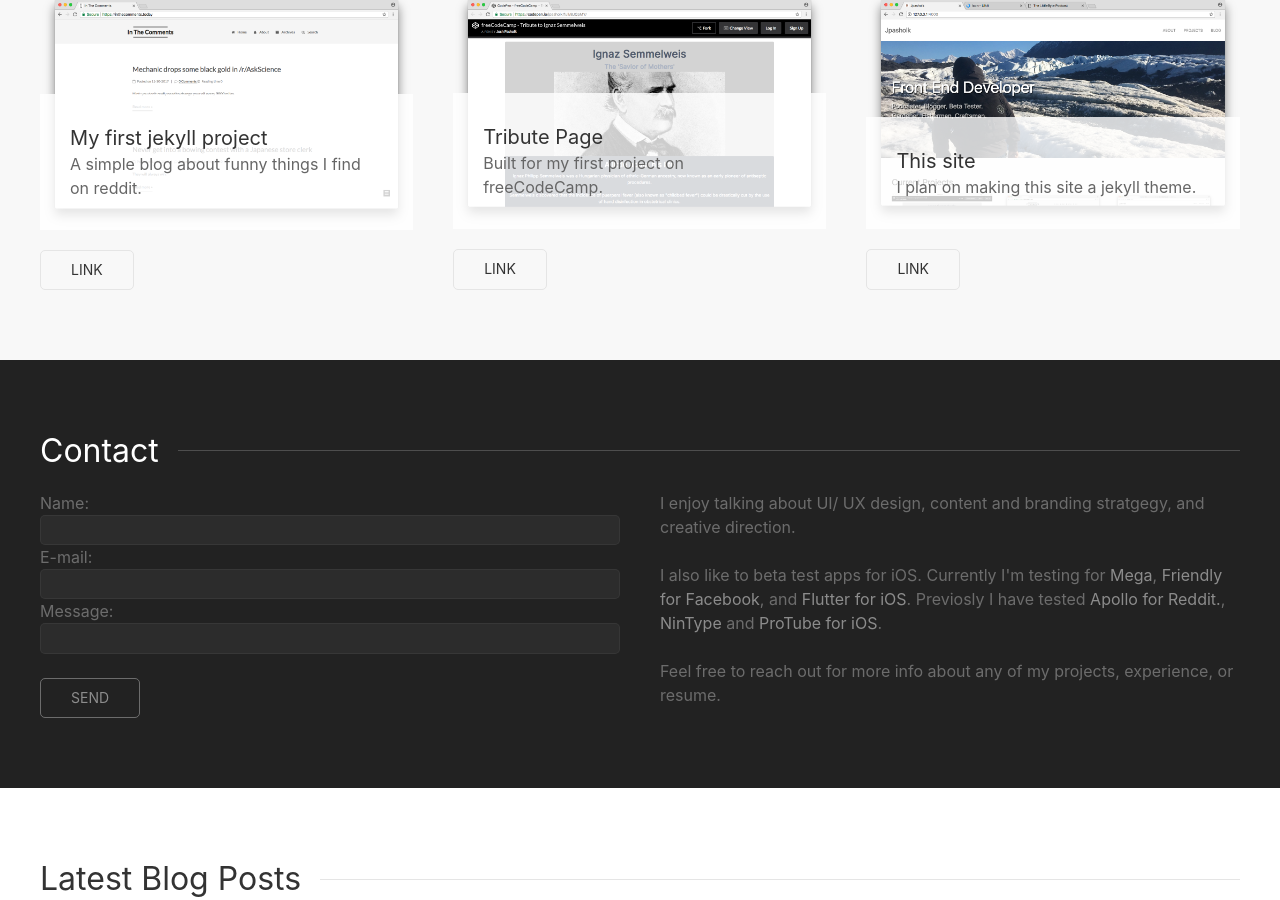
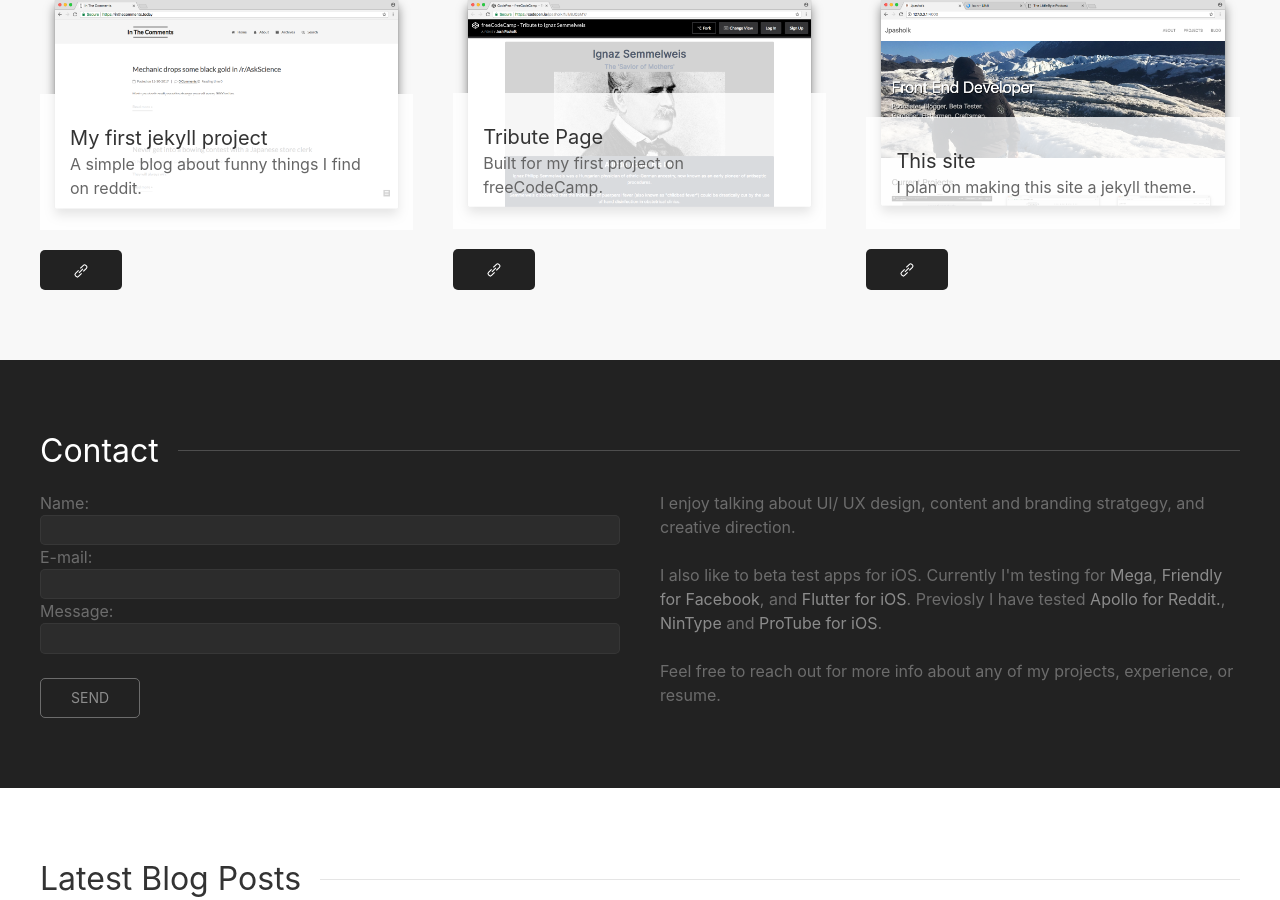
Before and after one commit to jpasholk/jpasholk.github.io, a Jekyll site: the page built from index.html, in a window 1280 px wide and 900 px high, scrolled down 707 px. Built offline with Jekyll 4.4.1, drawn with Linux system fonts in a browser that asks for light colours; the list of posts is cut into pages by our own code.

Commit message:
Changed the link style for projects

```diff
--- a/_includes/body.html
+++ b/_includes/body.html
@@ -33,7 +33,7 @@
               </div>
             </div>
             <div class="uk-flex">
-              <a class="uk-button uk-button-default uk-border-rounded" href="https://inthecomments.today/" target="_blank">Link</a>
+              <a class="uk-button uk-button-secondary uk-border-rounded" href="https://inthecomments.today/" target="_blank" uk-icon="link"></a>
             </div>
           </div>
 
@@ -45,7 +45,7 @@
               </div>
             </div>
             <div class="uk-flex">
-              <a class="uk-button uk-button-default uk-border-rounded" href="https://codepen.io/jpasholk/full/BJQpMY/" target="_blank">Link</a>
+              <a class="uk-button uk-button-secondary uk-border-rounded" href="https://codepen.io/jpasholk/full/BJQpMY/" target="_blank" uk-icon="link"></a>
             </div>
           </div>
 
@@ -57,7 +57,7 @@
               </div>
             </div>
             <div class="uk-flex">
-              <a class="uk-button uk-button-default uk-border-rounded" href="https://github.com/jpasholk/jpasholk.github.io" target="_blank">Link</a>
+              <a class="uk-button uk-button-secondary uk-border-rounded" href="https://github.com/jpasholk/jpasholk.github.io" target="_blank" uk-icon="link"></a>
             </div>
           </div>
 
```
